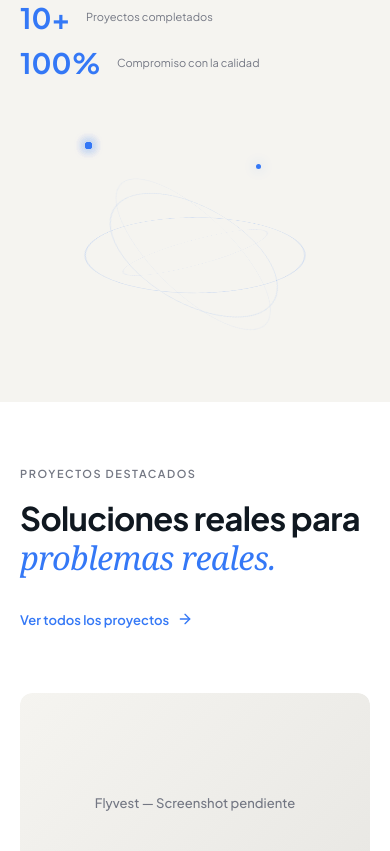
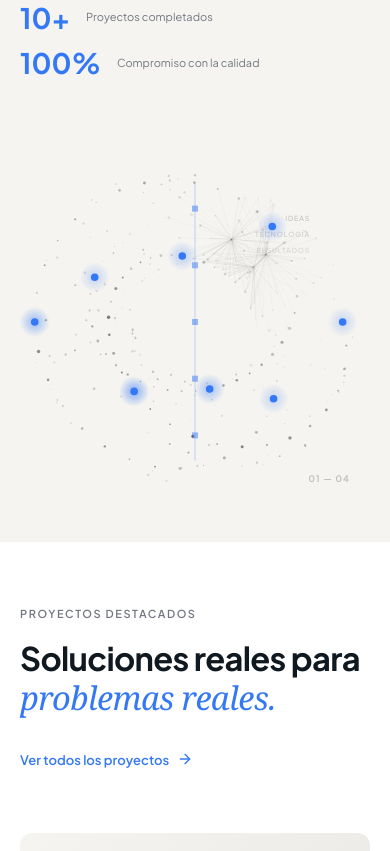
Before and after one commit to clamper2006/CL-dev-Portafolio, a plain HTML site: page index.html in a window 390 px wide. Shown: the part 733-1584 px from the top of the page. Drawn offline with Linux system fonts and the light colour scheme; a web font is replaced by a local one.

Commit message:
feat: vectorize CL logo with chamfered geometry + parametric point-cloud hero animation
- Replace placeholder SVG logo with geometric C+L monogram featuring 45° chamfered interior corners
- Update header, footer inline SVGs + assets/svg/cl-logo.svg + favicon/favicon.svg
- Add parametric.js: canvas-based torus-knot / twisted-ribbon point cloud (820 pts desktop / 280 mobile)
  - Wireframe mesh connections, blue accent nodes, construction axis with tick markers
  - Slow majestic 3D rotation, cursor parallax, prefers-reduced-motion support, visibility pause
  - Labels: IDEAS / TECNOLOGÍA / RESULTADOS + 01—04 slide counter
- Replace orbital.js hero animation with parametric.js
- Update hero.css: remove orbital CSS, add parametric canvas entrance animation
- Update main.js: call parametric.init() instead of orbital.init()
- Remove scratch files: cl-logo-draft.svg, cl-logo-wip.svg

```diff
--- a/assets/css/hero.css
+++ b/assets/css/hero.css
@@ -126,108 +126,22 @@
   z-index: 1;
 }
 
-/* ── Orbital animation container ── */
-.orbital-container {
-  position: relative;
-  width: clamp(320px, 30vw, 500px);
-  height: clamp(320px, 30vw, 500px);
-  perspective: 1200px;
+/* ── Parametric canvas animation ── */
+.parametric-canvas {
+  display: block;
+  width: 100%;
+  height: 100%;
+  min-width: clamp(300px, 28vw, 520px);
+  min-height: clamp(360px, 42vh, 560px);
+  opacity: 0;
+  animation: parametric-entrance 1.2s var(--ease-out) 0.3s forwards;
+  will-change: opacity;
 }
 
-.orbital-ring {
-  position: absolute;
-  inset: 0;
-  border-radius: 50%;
-  border: 1px solid rgba(var(--cl-blue-rgb), 0.15);
-  transform-style: preserve-3d;
-  will-change: transform;
-}
-
-.orbital-ring:nth-child(1) {
-  animation: orbit-1 25s linear infinite;
-  border-color: rgba(var(--cl-blue-rgb), 0.2);
-}
-
-.orbital-ring:nth-child(2) {
-  inset: 8%;
-  animation: orbit-2 30s linear infinite;
-  border-color: rgba(var(--cl-blue-rgb), 0.12);
-}
-
-.orbital-ring:nth-child(3) {
-  inset: 16%;
-  animation: orbit-3 22s linear infinite reverse;
-  border-color: rgba(var(--cl-blue-rgb), 0.08);
-}
-
-.orbital-ring:nth-child(4) {
-  inset: 4%;
-  animation: orbit-4 35s linear infinite;
-  border-color: rgba(var(--cl-blue-rgb), 0.06);
-}
-
-/* ── Orbital nodes ── */
-.orbital-node {
-  position: absolute;
-  width: 7px;
-  height: 7px;
-  background: var(--cl-blue);
-  border-radius: 50%;
-  box-shadow: 0 0 12px rgba(var(--cl-blue-rgb), 0.4);
-  opacity: 0;
-  animation: node-appear 0.6s var(--ease-out) forwards;
-}
-
-.orbital-node:nth-child(1) { top: 0; left: 50%; transform: translate(-50%, -50%); animation-delay: 0.8s; }
-.orbital-node:nth-child(2) { bottom: 15%; right: 5%; animation-delay: 1.0s; }
-.orbital-node:nth-child(3) { top: 30%; left: 2%; animation-delay: 1.2s; }
-.orbital-node:nth-child(4) { bottom: 5%; left: 40%; animation-delay: 1.4s; }
-.orbital-node:nth-child(5) { top: 10%; right: 20%; animation-delay: 1.1s; width: 5px; height: 5px; }
-
-/* ── Orbital slide counter ── */
-.hero__slide-counter {
-  position: absolute;
-  bottom: 15%;
-  right: -10%;
-  display: flex;
-  align-items: center;
-  gap: var(--sp-3);
-  font-size: var(--fs-xs);
-  font-weight: var(--fw-medium);
-  color: var(--cl-text-muted);
-  letter-spacing: var(--ls-wide);
-}
-
-.hero__slide-counter .current {
-  font-size: var(--fs-md);
-  font-weight: var(--fw-bold);
-  color: var(--cl-charcoal);
-}
-
-/* ── Keyframes ── */
-@keyframes orbit-1 {
-  from { transform: rotateX(70deg) rotateZ(0deg); }
-  to   { transform: rotateX(70deg) rotateZ(360deg); }
-}
-
-@keyframes orbit-2 {
-  from { transform: rotateX(55deg) rotateY(25deg) rotateZ(0deg); }
-  to   { transform: rotateX(55deg) rotateY(25deg) rotateZ(360deg); }
-}
-
-@keyframes orbit-3 {
-  from { transform: rotateX(80deg) rotateY(-15deg) rotateZ(0deg); }
-  to   { transform: rotateX(80deg) rotateY(-15deg) rotateZ(360deg); }
-}
-
-@keyframes orbit-4 {
-  from { transform: rotateX(60deg) rotateY(40deg) rotateZ(0deg); }
-  to   { transform: rotateX(60deg) rotateY(40deg) rotateZ(360deg); }
-}
-
-@keyframes node-appear {
-  from { opacity: 0; transform: scale(0); }
-  to   { opacity: 1; transform: scale(1); }
+/* ── Parametric entrance ── */
+@keyframes parametric-entrance {
+  from { opacity: 0; }
+  to   { opacity: 1; }
 }
 
 /* ── Hero entrance stagger ── */
@@ -242,18 +156,8 @@
 .hero__content > *:nth-child(3) { animation-delay: 0.35s; }
 .hero__content > *:nth-child(4) { animation-delay: 0.5s; }
 
-.orbital-container {
-  opacity: 0;
-  transform: scale(0.88);
-  animation: orbital-entrance 1s var(--ease-out) 0.4s forwards;
-}
-
 @keyframes hero-reveal {
   to { opacity: 1; transform: translateY(0); }
-}
-
-@keyframes orbital-entrance {
-  to { opacity: 1; transform: scale(1); }
 }
 
 /* ── Stats row ── */
--- a/assets/js/main.js
+++ b/assets/js/main.js
@@ -4,7 +4,7 @@ document.addEventListener('DOMContentLoaded', () => {
   /* Initialize all modules */
   i18n.init();
   navigation.init();
-  orbital.init();
+  parametric.init();
   animations.init();
 
   /* Lang switcher event listeners */
--- /dev/null
+++ b/assets/js/parametric.js
@@ -0,0 +1,330 @@
+/* ═══ Parametric Point-Cloud Hero Animation ═══
+ *
+ * Renders a 3D parametric surface (torus knot / twisted ribbon)
+ * as a flowing point cloud with wireframe connections.
+ * Inspired by the topological sculpture in "imagen oficial para animar.PNG".
+ *
+ * Features:
+ *  - ~800 particles (desktop) / ~280 (mobile)
+ *  - Connecting mesh lines between nearby points
+ *  - Blue accent nodes (8) matching --cl-blue: #3478F6
+ *  - Vertical construction axis with square markers
+ *  - Slow majestic 3D rotation
+ *  - Cursor parallax tilt (desktop only)
+ *  - prefers-reduced-motion: static single frame
+ *  - GPU-friendly: pixel-ratio aware, throttled resize
+ */
+
+const parametric = (() => {
+
+  /* ─── Constants ─────────────────────────────────────────── */
+  const BLUE           = '#3478F6';
+  const BLUE_RGBA      = 'rgba(52,120,246,';
+  const MESH_COLOR     = 'rgba(16,24,32,';
+  const AXIS_COLOR     = 'rgba(52,120,246,0.35)';
+  const BG_CLEAR       = 'rgba(245,244,240,0)'; // transparent clear
+
+  const CONNECT_DIST   = 85;   // px — max distance to draw a line
+  const CONNECT_DIST_SQ = CONNECT_DIST * CONNECT_DIST;
+  const ROT_X          = 0.0028;  // rad/frame
+  const ROT_Y          = 0.0042;  // rad/frame
+  const PARALLAX_FACTOR = 0.022;
+  const PARALLAX_MAX   = 0.28;    // radians
+
+  /* ─── State ──────────────────────────────────────────────── */
+  let canvas, ctx, raf, W, H, cx, cy, scale;
+  let points = [];
+  let accentIndices = [];
+  let rotX = 0.32, rotY = 0.18;
+  let targetRotX = 0.32, targetRotY = 0.18;
+  let isMobile = false;
+  let reducedMotion = false;
+  let mouseX = 0, mouseY = 0;
+  let resizeTimer = null;
+  let running = false;
+
+  /* ─── Parametric Surface: Torus Knot (p=2, q=3) ─────────── */
+  function torusKnot(t, p, q, R, r) {
+    const phi = t * p;
+    const theta = t * q;
+    const rCos = R + r * Math.cos(phi);
+    return {
+      x: rCos * Math.cos(theta),
+      y: rCos * Math.sin(theta),
+      z: r * Math.sin(phi),
+    };
+  }
+
+  /* ─── Secondary surface: twisted ribbon / figure-8 ──────── */
+  function twistedRibbon(u, v) {
+    // Möbius-like strip merged with torus
+    const R = 1.0, r = 0.42, twist = 2.5;
+    const theta = u * Math.PI * 2;
+    const phi   = v * Math.PI * 2;
+    const x = (R + r * Math.cos(phi + twist * theta)) * Math.cos(theta);
+    const y = (R + r * Math.cos(phi + twist * theta)) * Math.sin(theta);
+    const z =       r * Math.sin(phi + twist * theta);
+    return { x, y, z };
+  }
+
+  /* ─── Generate point cloud ───────────────────────────────── */
+  function generatePoints() {
+    points = [];
+    const count = isMobile ? 280 : 820;
+    const knotCount   = Math.floor(count * 0.38);
+    const ribbonCount = count - knotCount;
+
+    // Torus knot points
+    for (let i = 0; i < knotCount; i++) {
+      const t = (i / knotCount) * Math.PI * 2;
+      const pt = torusKnot(t, 2, 3, 1.0, 0.38);
+      points.push({
+        ox: pt.x, oy: pt.y, oz: pt.z,
+        size: Math.random() * 1.2 + 0.5,
+        baseAlpha: Math.random() * 0.45 + 0.3,
+        accent: false,
+      });
+    }
+
+    // Twisted ribbon points
+    for (let i = 0; i < ribbonCount; i++) {
+      const u = Math.random();
+      const v = Math.random();
+      const pt = twistedRibbon(u, v);
+      points.push({
+        ox: pt.x, oy: pt.y, oz: pt.z,
+        size: Math.random() * 0.9 + 0.35,
+        baseAlpha: Math.random() * 0.3 + 0.15,
+        accent: false,
+      });
+    }
+
+    // Pick 8 accent nodes at evenly spaced torus knot positions
+    accentIndices = [];
+    for (let k = 0; k < 8; k++) {
+      const idx = Math.floor((k / 8) * knotCount);
+      points[idx].accent = true;
+      points[idx].size = 3.8;
+      accentIndices.push(idx);
+    }
+  }
+
+  /* ─── Project 3D → 2D ───────────────────────────────────── */
+  function project(ox, oy, oz) {
+    // Rotate around X axis
+    const cosX = Math.cos(rotX), sinX = Math.sin(rotX);
+    const y1 = oy * cosX - oz * sinX;
+    const z1 = oy * sinX + oz * cosX;
+    // Rotate around Y axis
+    const cosY = Math.cos(rotY), sinY = Math.sin(rotY);
+    const x2 = ox * cosY + z1 * sinY;
+    const z2 = -ox * sinY + z1 * cosY;
+    // Perspective projection
+    const fov = scale * 0.92;
+    const depth = 2.8;
+    const w = depth / (depth - z2 * 0.3);
+    return {
+      x: cx + x2 * fov * w,
+      y: cy + y1 * fov * w,
+      z: z2,
+      w,
+    };
+  }
+
+  /* ─── Draw frame ─────────────────────────────────────────── */
+  function draw() {
+    ctx.clearRect(0, 0, W, H);
+
+    // Project all points
+    const projected = points.map(p => {
+      const proj = project(p.ox, p.oy, p.oz);
+      return { ...proj, size: p.size, baseAlpha: p.baseAlpha, accent: p.accent };
+    });
+
+    // Sort by depth (back to front)
+    projected.sort((a, b) => a.z - b.z);
+
+    // ── Draw connections ──────────────────────────────────────
+    const maxLines = isMobile ? 180 : 480;
+    let lineCount = 0;
+    const len = projected.length;
+
+    for (let i = 0; i < len && lineCount < maxLines; i++) {
+      const a = projected[i];
+      for (let j = i + 1; j < len && lineCount < maxLines; j++) {
+        const b = projected[j];
+        const dx = a.x - b.x;
+        const dy = a.y - b.y;
+        const distSq = dx * dx + dy * dy;
+
+        if (distSq < CONNECT_DIST_SQ) {
+          const dist = Math.sqrt(distSq);
+          const alpha = (1 - dist / CONNECT_DIST) * 0.14;
+          ctx.beginPath();
+          ctx.moveTo(a.x, a.y);
+          ctx.lineTo(b.x, b.y);
+          ctx.strokeStyle = MESH_COLOR + alpha + ')';
+          ctx.lineWidth = 0.5;
+          ctx.stroke();
+          lineCount++;
+        }
+      }
+    }
+
+    // ── Draw vertical construction axis ──────────────────────
+    const axisX = cx;
+    ctx.beginPath();
+    ctx.moveTo(axisX, cy - scale * 1.1);
+    ctx.lineTo(axisX, cy + scale * 1.1);
+    ctx.strokeStyle = AXIS_COLOR;
+    ctx.lineWidth = 0.8;
+    ctx.stroke();
+
+    // Axis tick markers (small squares)
+    const tickPositions = [-0.9, -0.45, 0, 0.45, 0.9];
+    tickPositions.forEach(t => {
+      const ty = cy + t * scale;
+      ctx.fillStyle = BLUE_RGBA + '0.5)';
+      ctx.fillRect(axisX - 3, ty - 3, 6, 6);
+    });
+
+    // ── Draw particles ────────────────────────────────────────
+    projected.forEach(p => {
+      const depthAlpha = Math.max(0, Math.min(1, (p.z + 1.2) / 2.4));
+
+      if (p.accent) {
+        // Blue accent node with glow
+        const glowR = p.size * 4;
+        const grd = ctx.createRadialGradient(p.x, p.y, 0, p.x, p.y, glowR);
+        grd.addColorStop(0, BLUE_RGBA + (depthAlpha * 0.7) + ')');
+        grd.addColorStop(1, BLUE_RGBA + '0)');
+        ctx.beginPath();
+        ctx.arc(p.x, p.y, glowR, 0, Math.PI * 2);
+        ctx.fillStyle = grd;
+        ctx.fill();
+
+        ctx.beginPath();
+        ctx.arc(p.x, p.y, p.size, 0, Math.PI * 2);
+        ctx.fillStyle = BLUE;
+        ctx.fill();
+      } else {
+        const alpha = p.baseAlpha * depthAlpha;
+        ctx.beginPath();
+        ctx.arc(p.x, p.y, p.size * p.w, 0, Math.PI * 2);
+        ctx.fillStyle = MESH_COLOR + alpha + ')';
+        ctx.fill();
+      }
+    });
+
+    // ── Labels (IDEAS / TECNOLOGÍA / RESULTADOS) ──────────────
+    const labelX = W - (isMobile ? 60 : 80);
+    const labelY = H * 0.22;
+    const labels = ['IDEAS', 'TECNOLOGÍA', 'RESULTADOS'];
+    ctx.font = `500 ${isMobile ? 7 : 8.5}px 'Plus Jakarta Sans', sans-serif`;
+    ctx.letterSpacing = '0.12em';
+    ctx.textAlign = 'right';
+    labels.forEach((lbl, i) => {
+      ctx.fillStyle = 'rgba(16,24,32,' + (0.22 - i * 0.04) + ')';
+      ctx.fillText(lbl, labelX, labelY + i * 16);
+    });
+
+    // ── Slide counter ─────────────────────────────────────────
+    ctx.font = `600 ${isMobile ? 9 : 11}px 'Plus Jakarta Sans', sans-serif`;
+    ctx.textAlign = 'right';
+    ctx.fillStyle = 'rgba(16,24,32,0.25)';
+    ctx.fillText('01 — 04', W - 20, H - 20);
+  }
+
+  /* ─── Animation loop ─────────────────────────────────────── */
+  function tick() {
+    if (!reducedMotion) {
+      rotX += ROT_X;
+      rotY += ROT_Y;
+
+      // Lerp toward cursor target
+      rotX += (targetRotX - rotX) * 0.04;
+      rotY += (targetRotY - rotY) * 0.04;
+    }
+
+    draw();
+
+    if (!reducedMotion) {
+      raf = requestAnimationFrame(tick);
+    }
+  }
+
+  /* ─── Resize handler ─────────────────────────────────────── */
+  function resize() {
+    const dpr = Math.min(window.devicePixelRatio || 1, 2);
+    const rect = canvas.parentElement.getBoundingClientRect();
+    W = rect.width  || window.innerWidth * 0.5;
+    H = rect.height || 500;
+
+    canvas.width  = W * dpr;
+    canvas.height = H * dpr;
+    canvas.style.width  = W + 'px';
+    canvas.style.height = H + 'px';
+
+    ctx.setTransform(dpr, 0, 0, dpr, 0, 0);
+
+    cx = W / 2;
+    cy = H / 2;
+    scale = Math.min(W, H) * 0.36;
+    isMobile = W < 768;
+    generatePoints();
+
+    if (reducedMotion) draw();
+  }
+
+  /* ─── Mouse parallax ─────────────────────────────────────── */
+  function onMouseMove(e) {
+    if (isMobile || reducedMotion) return;
+    const rect = canvas.getBoundingClientRect();
+    const nx = (e.clientX - rect.left) / rect.width  - 0.5; // -0.5 → 0.5
+    const ny = (e.clientY - rect.top)  / rect.height - 0.5;
+    targetRotX = 0.32 + Math.max(-PARALLAX_MAX, Math.min(PARALLAX_MAX, ny * PARALLAX_FACTOR * Math.PI));
+    targetRotY = 0.18 + Math.max(-PARALLAX_MAX, Math.min(PARALLAX_MAX, nx * PARALLAX_FACTOR * Math.PI));
+  }
+
+  /* ─── Init ───────────────────────────────────────────────── */
+  function init() {
+    canvas = document.getElementById('parametric-canvas');
+    if (!canvas) return;
+
+    ctx = canvas.getContext('2d', { alpha: true });
+    reducedMotion = window.matchMedia('(prefers-reduced-motion: reduce)').matches;
+
+    resize();
+
+    if (!reducedMotion) {
+      raf = requestAnimationFrame(tick);
+      running = true;
+    } else {
+      draw(); // single static frame
+    }
+
+    // Mouse parallax
+    document.addEventListener('mousemove', onMouseMove, { passive: true });
+
+    // Responsive resize (debounced)
+    window.addEventListener('resize', () => {
+      clearTimeout(resizeTimer);
+      resizeTimer = setTimeout(() => {
+        if (raf) cancelAnimationFrame(raf);
+        resize();
+        if (!reducedMotion) raf = requestAnimationFrame(tick);
+      }, 200);
+    });
+
+    // Pause when hidden (battery/perf)
+    document.addEventListener('visibilitychange', () => {
+      if (document.hidden) {
+        if (raf) cancelAnimationFrame(raf);
+      } else if (!reducedMotion) {
+        raf = requestAnimationFrame(tick);
+      }
+    });
+  }
+
+  return { init };
+})();
--- a/index.html
+++ b/index.html
@@ -49,13 +49,13 @@
 
       <!-- Logo -->
       <a href="#inicio" class="header__logo" aria-label="CL Developer — Inicio">
-        <svg viewBox="0 0 120 40" fill="none" xmlns="http://www.w3.org/2000/svg" aria-hidden="true">
-          <!-- C letterform -->
-          <path d="M4 8C4 4 7 1 12 1C15 1 17.5 2.5 19 5L16 7C15 5.5 13.5 4.5 12 4.5C9 4.5 7.5 6.5 7.5 8V24C7.5 25.5 9 27.5 12 27.5C13.5 27.5 15 26.5 16 25L19 27C17.5 29.5 15 31 12 31C7 31 4 28 4 24V8Z" fill="currentColor"/>
+        <svg viewBox="0 0 155 56" fill="none" xmlns="http://www.w3.org/2000/svg" aria-hidden="true" style="height:36px;width:auto;">
+          <!-- C letterform with chamfered opening corners -->
+          <path d="M 0 0 H 52 V 14 H 14 V 18 H 38 L 42 22 V 34 L 38 38 H 14 V 42 H 52 V 56 H 0 Z" fill="currentColor"/>
           <!-- L letterform -->
-          <path d="M24 1H27.5V27H40V31H24V1Z" fill="currentColor"/>
-          <!-- Blue dot -->
-          <circle cx="44" cy="27" r="4" fill="#3478F6"/>
+          <path d="M 62 0 H 76 V 42 H 117 V 56 H 62 Z" fill="currentColor"/>
+          <!-- Electric blue dot -->
+          <circle cx="125" cy="49" r="7" fill="#3478F6"/>
         </svg>
       </a>
 
@@ -152,19 +152,13 @@
             </div>
           </div>
 
-          <!-- Orbital Visual -->
+          <!-- Parametric Point-Cloud Visual -->
           <div class="hero__visual">
-            <div class="orbital-container" aria-hidden="true">
-              <div class="orbital-ring"></div>
-              <div class="orbital-ring"></div>
-              <div class="orbital-ring"></div>
-              <div class="orbital-ring"></div>
-              <div class="orbital-node"></div>
-              <div class="orbital-node"></div>
-              <div class="orbital-node"></div>
-              <div class="orbital-node"></div>
-              <div class="orbital-node"></div>
-            </div>
+            <canvas
+              id="parametric-canvas"
+              class="parametric-canvas"
+              aria-hidden="true"
+            ></canvas>
           </div>
         </div>
       </div>
@@ -479,10 +473,13 @@
         <!-- Brand -->
         <div class="footer__brand">
           <div class="footer__logo">
-            <svg viewBox="0 0 120 40" fill="none" xmlns="http://www.w3.org/2000/svg" aria-hidden="true">
-              <path d="M4 8C4 4 7 1 12 1C15 1 17.5 2.5 19 5L16 7C15 5.5 13.5 4.5 12 4.5C9 4.5 7.5 6.5 7.5 8V24C7.5 25.5 9 27.5 12 27.5C13.5 27.5 15 26.5 16 25L19 27C17.5 29.5 15 31 12 31C7 31 4 28 4 24V8Z" fill="currentColor"/>
-              <path d="M24 1H27.5V27H40V31H24V1Z" fill="currentColor"/>
-              <circle cx="44" cy="27" r="4" fill="#3478F6"/>
+            <svg viewBox="0 0 155 56" fill="none" xmlns="http://www.w3.org/2000/svg" aria-hidden="true" style="height:32px;width:auto;">
+              <!-- C letterform with chamfered opening corners -->
+              <path d="M 0 0 H 52 V 14 H 14 V 18 H 38 L 42 22 V 34 L 38 38 H 14 V 42 H 52 V 56 H 0 Z" fill="currentColor"/>
+              <!-- L letterform -->
+              <path d="M 62 0 H 76 V 42 H 117 V 56 H 62 Z" fill="currentColor"/>
+              <!-- Electric blue dot -->
+              <circle cx="125" cy="49" r="7" fill="#3478F6"/>
             </svg>
           </div>
           <span class="footer__brand-name">CL Developer</span>
@@ -529,7 +526,7 @@
   <!-- Scripts -->
   <script src="assets/js/i18n.js"></script>
   <script src="assets/js/navigation.js"></script>
-  <script src="assets/js/orbital.js"></script>
+  <script src="assets/js/parametric.js"></script>
   <script src="assets/js/animations.js"></script>
   <script src="assets/js/main.js"></script>
 </body>
```
Also changed, not shown: assets/svg/cl-logo.svg, favicon/favicon.svg.
